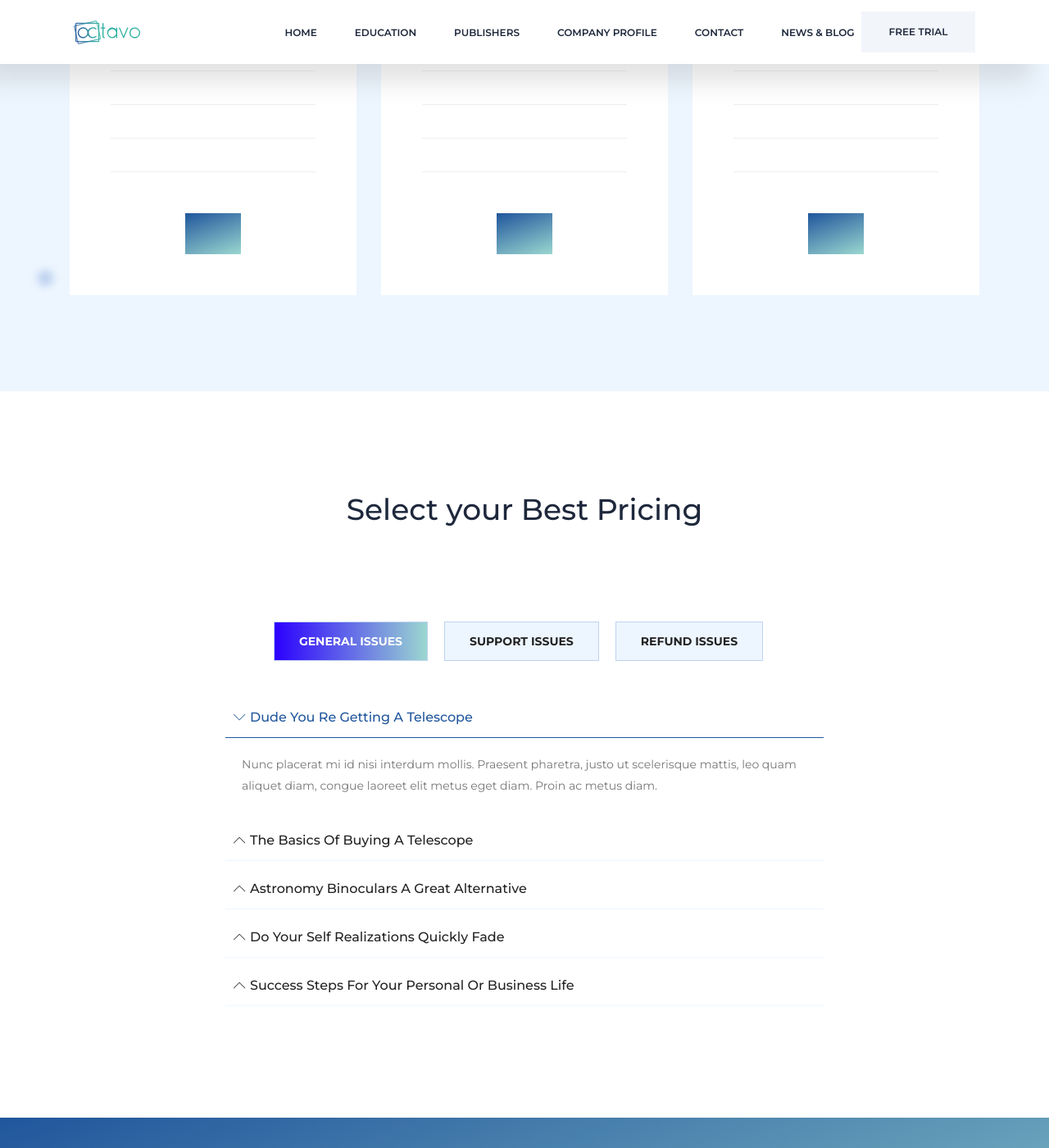
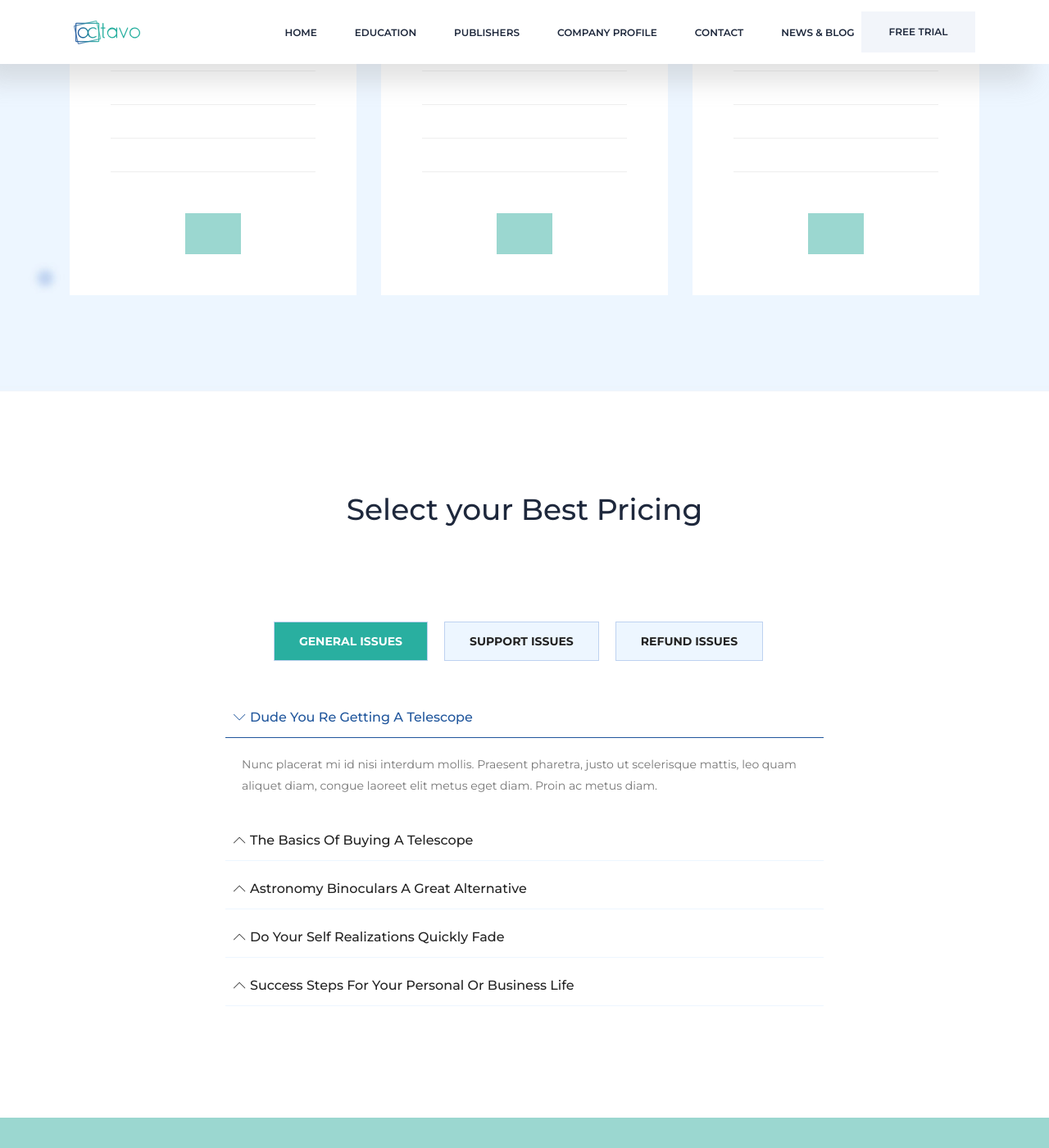
Before and after one commit to jurgencalleja/octavo.education, a Jekyll site: the page built from pricing.html, in a window 1280 px wide and 1400 px high, scrolled down 763 px. Shown: the whole window at 82% size. Built offline with Jekyll 4.4.1, drawn with Linux system fonts in a browser that asks for light colours.

Commit message:
colour edit

```diff
--- a/css/main.css
+++ b/css/main.css
@@ -807,9 +807,9 @@ th {
 .version-blog #blog-owl .owl-nav .owl-next i:hover, .version1 .brands-section, .version3 .brands-section, .version1-1 .brands-section, .version8 .brands-section, .version-blog .pagination .page-item .page-link:focus, .version-blog .pagination .page-item.active .page-link,
 .version-blog .pagination .page-item:hover .page-link, .version-blog .details-body .post-links .next-post:hover i,
 .version-blog .details-body .post-links .prev-post:hover i, .version-blog .comment-section .comment .comment-btn:hover, .footer-area {
-  background-image: -moz-linear-gradient(110deg, #9bd7d0 0%, #20569c 100%);
-  background-image: -webkit-linear-gradient(110deg, #9bd7d0 0%, #20569c 100%);
-  background-image: -ms-linear-gradient(110deg, #9bd7d0 0%, #20569c 100%); }
+  background-image: -moz-linear-gradient(110deg, #9bd7d0 0%, #9bd7d0 100%);
+  background-image: -webkit-linear-gradient(110deg, #9bd7d0 0%, #9bd7d0 100%);
+  background-image: -ms-linear-gradient(110deg, #9bd7d0 0%, #9bd7d0 100%); }
 
 .d2-gradient-bg, .version1-1 .ct-btn, .version1-1 .ct-btn.active:hover, .version3 .ct-btn, .version3 .ct-btn.active:hover {
   background-image: -moz-linear-gradient(0deg, #5fb9fd 0%, #72e3a6 100%);
@@ -817,9 +817,9 @@ th {
   background-image: -ms-linear-gradient(0deg, #5fb9fd 0%, #72e3a6 100%); }
 
 .d3-gradient-bg, .gradient-bg2, .pr-btn2, .pr-btn2:hover, .single-price2 .price-top .overlay-bg, .accordian-tab-menu .nav-link.active {
-  background-image: -moz-linear-gradient(0deg, #2c00ff 0%, #9bd7d0 100%);
-  background-image: -webkit-linear-gradient(0deg, #2c00ff 0%, #9bd7d0 100%);
-  background-image: -ms-linear-gradient(0deg, #2c00ff 0%, #9bd7d0 100%); }
+  background-image: -moz-linear-gradient(0deg, #29AFA0 0%, #29AFA0 100%);
+  background-image: -webkit-linear-gradient(0deg, #29AFA0 0%, #29AFA0 100%);
+  background-image: -ms-linear-gradient(0deg, #29AFA0 0%, #29AFA0 100%); }
 
 .d4-gradient-bg, .gradient-bg4, .single-price4 .price-top .overlay-bg {
   background-image: -moz-linear-gradient(0deg, #9bd7d0 0%, #5a61ff 100%);
```
